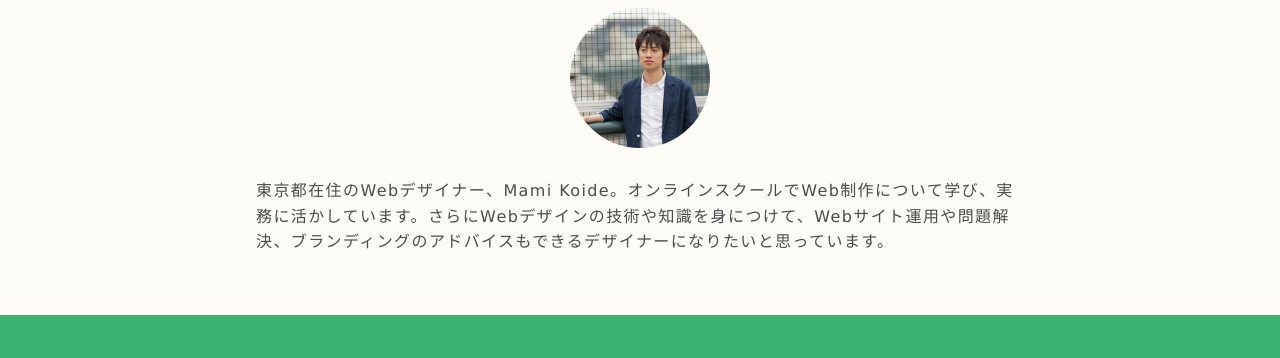
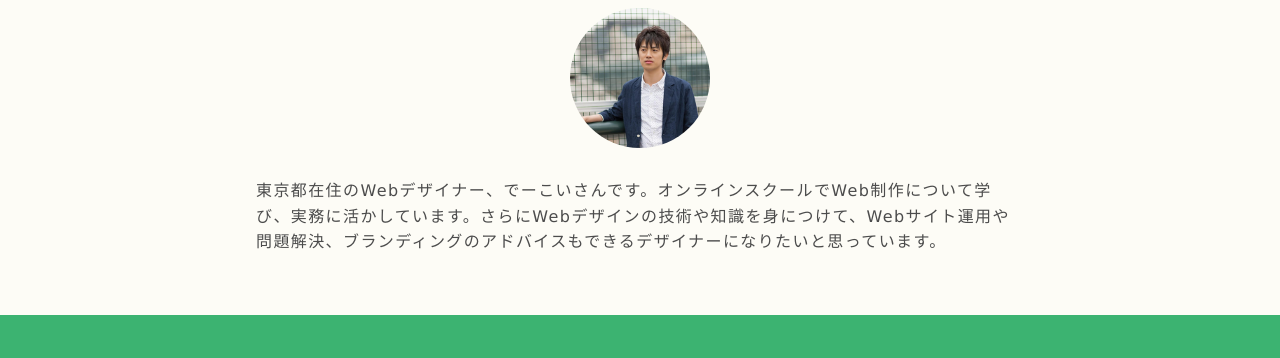
Before and after one commit to Mami-Koide/mami-koide.github.io, a plain HTML site: page index.html in a window 1280 px wide. Shown: the part 222-580 px from the top of the page. Drawn offline with nearby package versions, Linux system fonts and the light colour scheme.

Commit message:
First Commit

```diff
--- a/index.html
+++ b/index.html
@@ -13,7 +13,7 @@
     <header><a href="#contact" class="button-contact"><i aria-label="お問い合わせ" class="fa fa-envelope-o"></i></a>
       <div class="profile">
         <h1 class="site-title abel uppercase text-center">Web Designer <span>Kirameki Koide</span></h1><img src="./images/img_profile.jpg" alt="プロフィール写真" width="140" height="140" class="block-center profile-icon">
-        <p>東京都在住のWebデザイナー、Mami Koide。オンラインスクールでWeb制作について学び、実務に活かしています。さらにWebデザインの技術や知識を身につけて、Webサイト運用や問題解決、ブランディングのアドバイスもできるデザイナーになりたいと思っています。</p>
+        <p>東京都在住のWebデザイナー、でーこいさんです。オンラインスクールでWeb制作について学び、実務に活かしています。さらにWebデザインの技術や知識を身につけて、Webサイト運用や問題解決、ブランディングのアドバイスもできるデザイナーになりたいと思っています。</p>
       </div>
     </header><!--contents-->
     <main><!--sk
```
